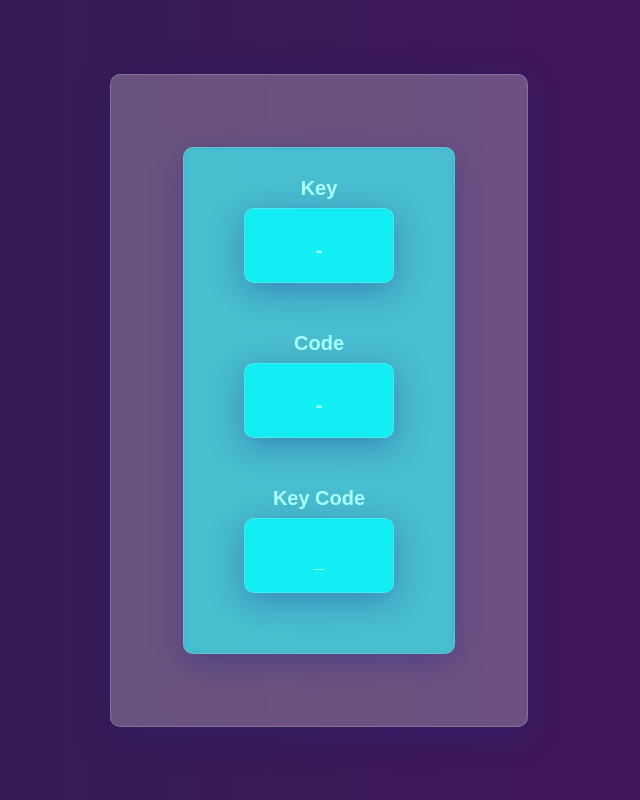
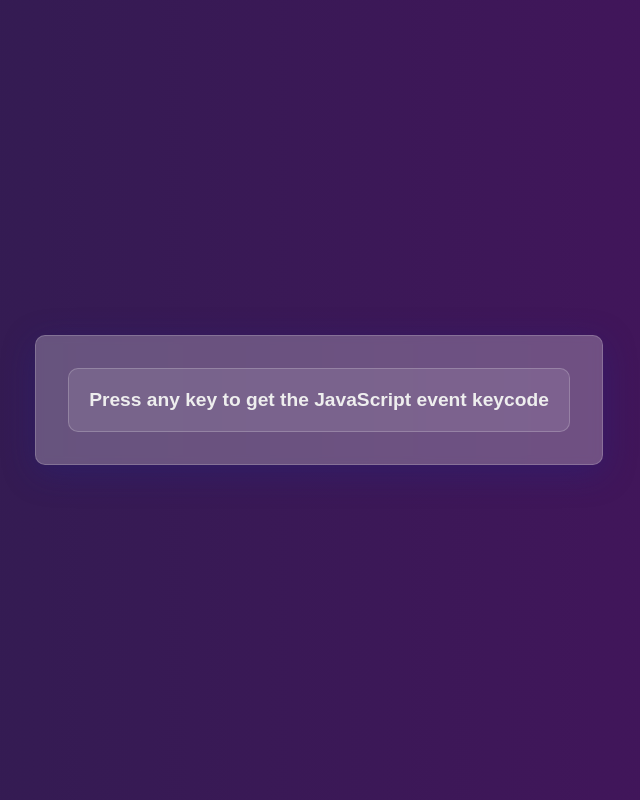
Before and after one commit to shahzaibswe/Key-Code-Project, a PHP site: page / in a window 1280 px wide. Shown: the whole page, without its empty margins (321-961 px from the left). Run offline with PHP 8.4, Linux system fonts and the light colour scheme.

Commit message:
feat: improve UX and accessibility of Key Code Explorer
Enhance the user experience by adding a clear 'Press any key' instruction on load and implementing ARIA live regions for screen readers. Also fixed layout issues and improved the page title.

Co-authored-by: shahzaibswe <131589265+shahzaibswe@users.noreply.github.com>

```diff
--- a/Script.js
+++ b/Script.js
@@ -1,5 +1,5 @@
 const container = document.getElementById("key-container");
-container.innerHTML = generateHTML("-", " -", "_");
+
 window.addEventListener("keydown", (e) => {
     container.innerHTML = generateHTML(e.key, e.code, e.key.charCodeAt(0));
 });
--- a/index.html
+++ b/index.html
@@ -3,19 +3,13 @@
 <head>
     <meta charset="UTF-8">
     <meta name="viewport" content="width=device-width, initial-scale=1.0">
-    <title>Document</title>
+    <title>Key Code Explorer</title>
     <link rel="stylesheet" href="style.css">
 </head>
 <body>
     <div class="container">
-        <div class="key-container" id="key-container">
-            <h4 class="animation">key</h4>
-            <div class="Key-Content animation " >-</div>
-
-            <h4 class="animation">code</h4>
-            <div class="Key-Content" >-</div>
-            <h4 class="animation">Key Code</h4>
-            <div class="Key-Content" >-</div>
+        <div id="key-container" aria-live="polite" aria-atomic="true">
+            <div class="initial-msg">Press any key to get the JavaScript event keycode</div>
         </div>
     </div>
 
--- a/style.css
+++ b/style.css
@@ -17,7 +17,7 @@
     display: flex;
     flex-direction: column;
     padding: 2rem;
-    background: rgba(255, 255, 2555, 0.25);
+    background: rgba(255, 255, 255, 0.25);
     box-shadow: 0px 8px 32px 0px  rgba(31, 38, 135, 0.35);
    backdrop-filter: blur(4px);
     border-radius: 10px;
@@ -25,9 +25,16 @@
     transition: background 0.3s ease-in-out;
 
  }
+ #key-container {
+    display: flex;
+    flex-wrap: wrap;
+    justify-content: center;
+    align-items: center;
+ }
  .key-container{
     display: flex ;
     flex-direction: column;
+    position: relative;
     font-size: 20px;
     font-weight: bold;
     padding: 20px;
@@ -48,6 +55,7 @@
     left: 0;
     text-align: center;
     width: 100%;
+    color: #eee;
 }
 .Key-Content{
    margin-top: 10px;
@@ -59,3 +67,12 @@
 .key-container:hover{
    background-color: rgba(0, 255, 255,0.7);
 }
+.initial-msg {
+    font-size: 1.2rem;
+    color: #eee;
+    font-weight: bold;
+    padding: 20px;
+    background: rgba(255, 255, 255, 0.1);
+    border-radius: 10px;
+    border: 1px solid rgba(255, 255, 255, 0.2);
+}
```
Also changed, not shown: .Jules/palette.md (added).
